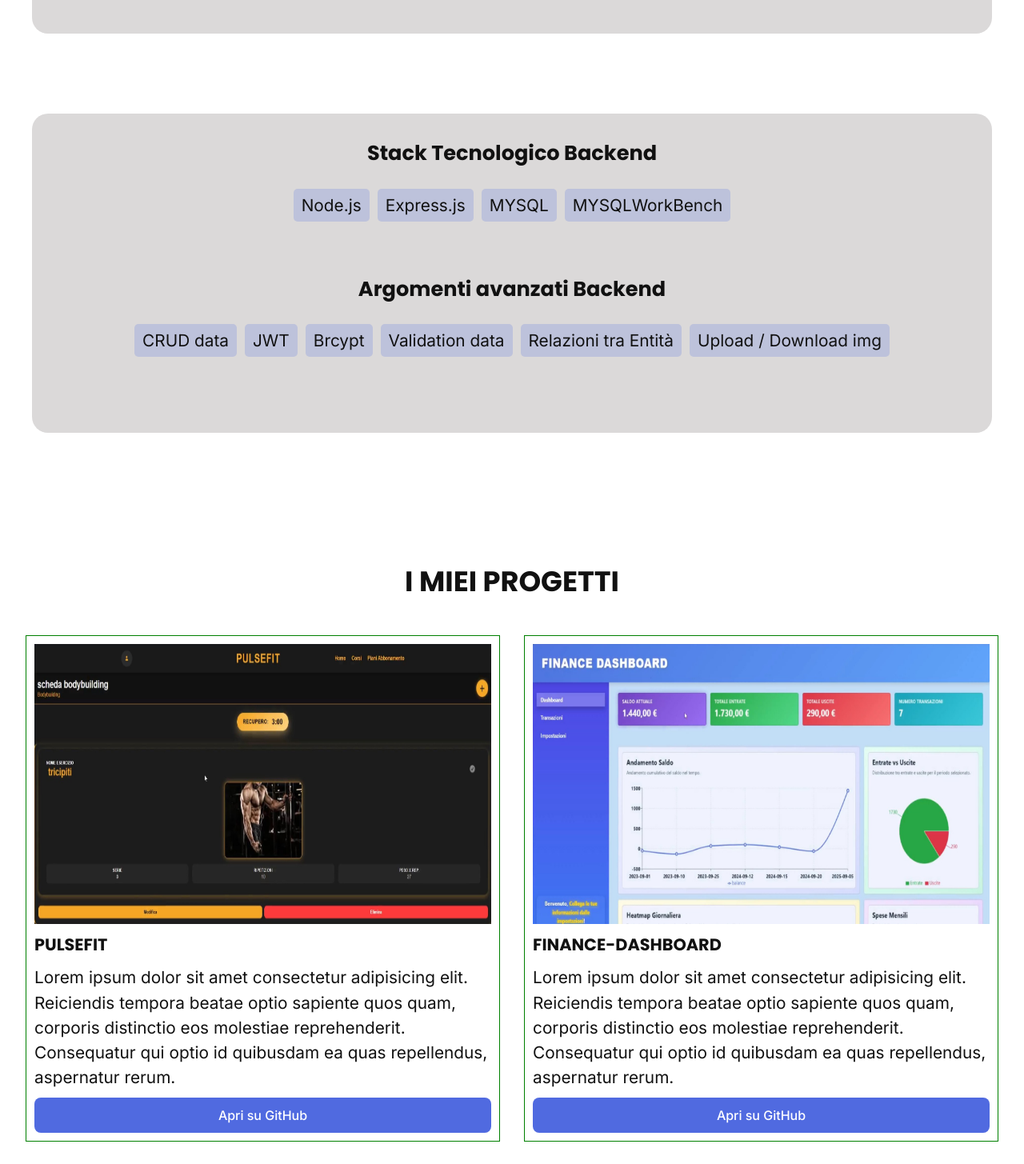
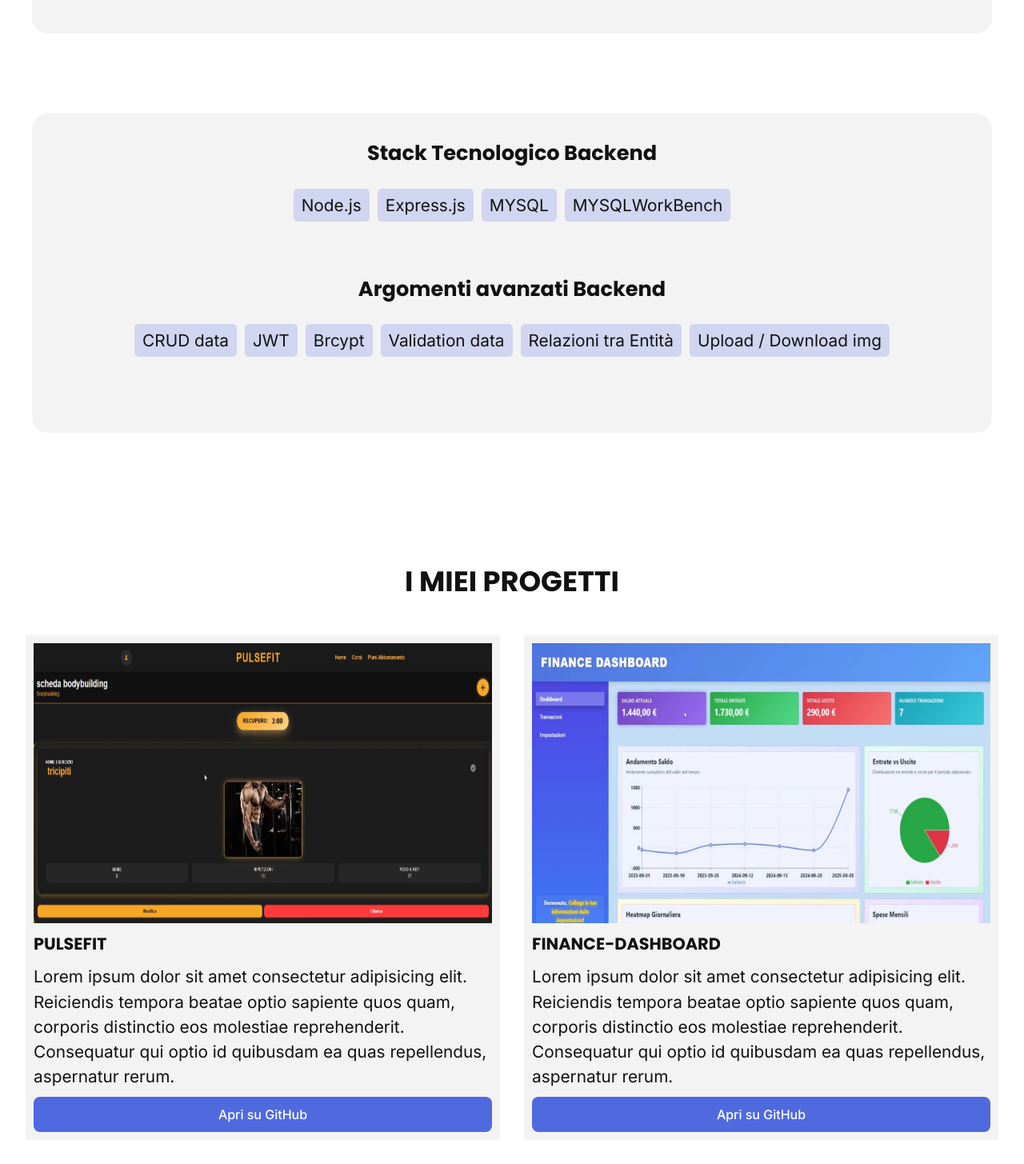
Before and after one commit to GiuseppeLiGioi/personal-portfolio, a React (Vite) app: page / in a window 1280 px wide. Shown: the part 1330-2785 px from the top of the page at 80% size. Built offline with nearby package versions, Linux system fonts and the light colour scheme.

Commit message:
added. background-color

```diff
--- a/src/Components/Projects.jsx
+++ b/src/Components/Projects.jsx
@@ -35,7 +35,7 @@ export default function Projects() {
                             Reiciendis tempora beatae optio sapiente quos quam, corporis distinctio eos molestiae reprehenderit.
                             Consequatur qui optio id quibusdam ea quas repellendus, aspernatur rerum.
                         </p>
-                        <a href="https://github.com/tuo-progetto" target="_blank" rel="noopener noreferrer" className="a-projects">
+                        <a href="https://github.com/GiuseppeLiGioi/personal-finance-dashboard" target="_blank" rel="noopener noreferrer" className="a-projects">
                             Apri su GitHub
                         </a>
                     </div>
@@ -55,7 +55,7 @@ export default function Projects() {
                             Reiciendis tempora beatae optio sapiente quos quam, corporis distinctio eos molestiae reprehenderit.
                             Consequatur qui optio id quibusdam ea quas repellendus, aspernatur rerum.
                         </p>
-                        <a href="https://github.com/tuo-progetto" target="_blank" rel="noopener noreferrer" className="a-projects">
+                        <a href="https://github.com/GiuseppeLiGioi/kick-shop" target="_blank" rel="noopener noreferrer" className="a-projects">
                             Apri su GitHub
                         </a>
                     </div>
@@ -74,7 +74,7 @@ export default function Projects() {
                             Reiciendis tempora beatae optio sapiente quos quam, corporis distinctio eos molestiae reprehenderit.
                             Consequatur qui optio id quibusdam ea quas repellendus, aspernatur rerum.
                         </p>
-                        <a href="https://github.com/tuo-progetto" target="_blank" rel="noopener noreferrer" className="a-projects">
+                        <a href="https://github.com/GiuseppeLiGioi/campo-minato" target="_blank" rel="noopener noreferrer" className="a-projects">
                             Apri su GitHub
                         </a>
                     </div>
--- a/src/styles/index.css
+++ b/src/styles/index.css
@@ -129,7 +129,7 @@ li {
 }
 
 .box-about{
-  background-color: rgb(219, 217, 217);
+  background-color:#f1f1f1da;
   border-radius: 20px;
   padding: 30px;
   max-width: 600px;
@@ -424,8 +424,8 @@ li {
   justify-content: center;
   align-items: center;
   gap: 10px;
-  border: 1px solid green;
   padding: 10px;
+  background-color: #f1f1f1da;
 }
 
 .project-top{
```
